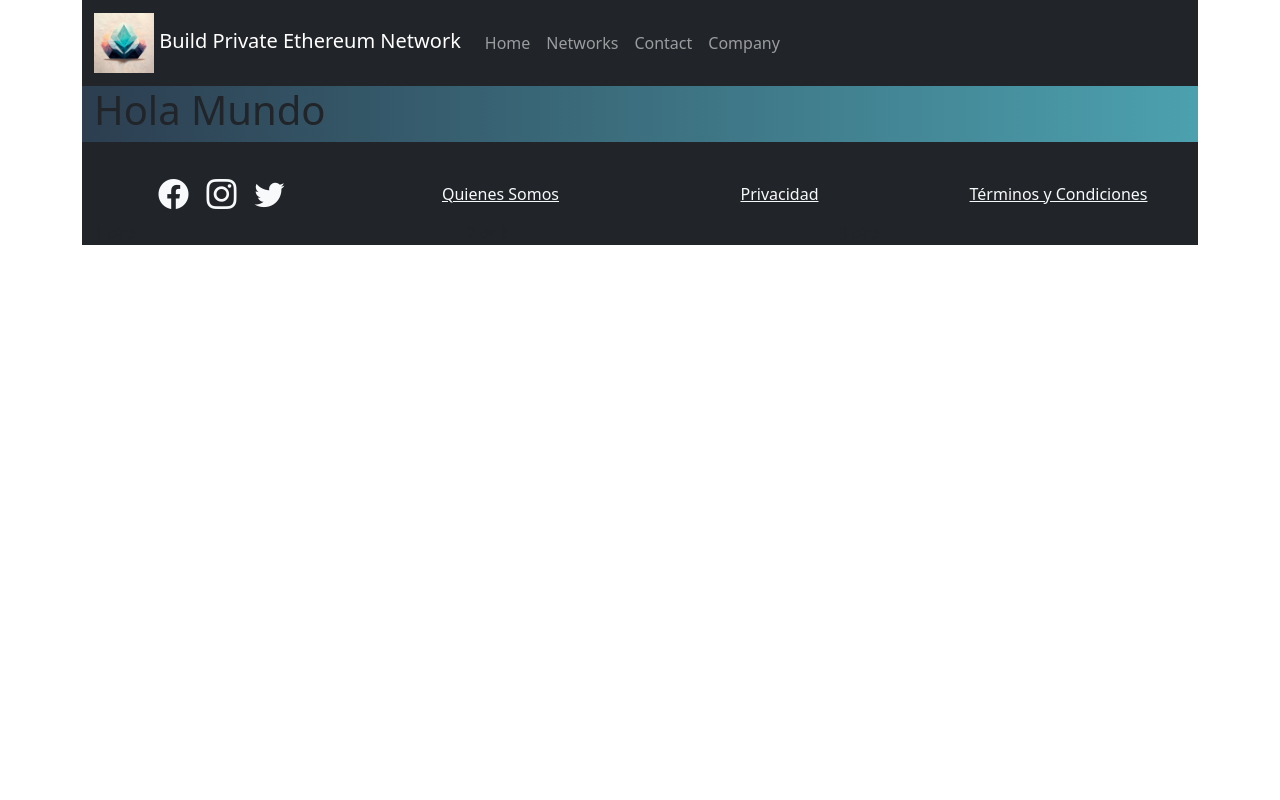
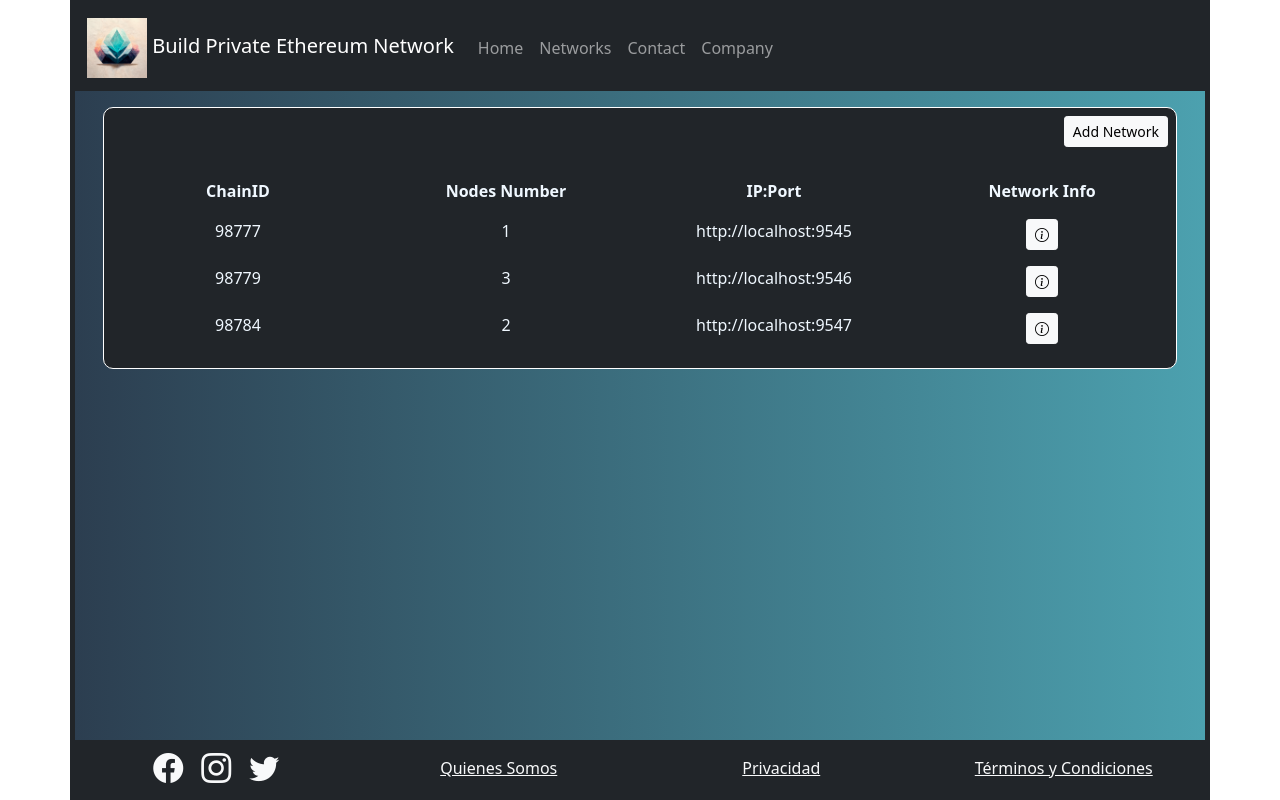
Before and after one commit to kikkobcn/ProyectoBase, a React (Vite) app in the folder frontend/: page /networks in a window 1280 px wide. Built offline with nearby package versions, Linux system fonts and the light colour scheme.

Commit message:
network content added

```diff
--- a/frontend/src/Home.jsx
+++ b/frontend/src/Home.jsx
@@ -3,7 +3,7 @@ import { Footer } from "./components/Footer"
 import { Outlet } from "react-router-dom"
 export const Home = () =>{
     return (
-    <div className="container d-flex flex-column justify-content-between">
+    <div className="container d-flex flex-column justify-content-between min-vh-100 contenedor">
         <Header>Header</Header>
         <div className="flex-grow-1 area">
             <Outlet></Outlet>
--- a/frontend/src/components/Footer.jsx
+++ b/frontend/src/components/Footer.jsx
@@ -6,7 +6,7 @@ export const Footer = () =>{
 
   return (
 <Container className='bg-dark'>
-  <Row className='mt-4'>
+  <Row className='justify-content-center'>
     <Col className='col-footer'>
       <a href="https://facebook.com" className="btn rrss btn-sm text-light"  role="button" aria-disabled="true"><i className="bi bi-facebook"></i></a>
       <a href="https://instagram.com" className="btn rrss btn-sm text-light" role="button" aria-disabled="true"><i className="bi bi-instagram"></i></a>
@@ -29,11 +29,6 @@ export const Footer = () =>{
     </Col>
 
   </Row>
-  <Row>
-    <Col>1 of 3</Col>
-    <Col>2 of 3</Col>
-    <Col>3 of 3</Col>
-  </Row>
 </Container>
   )
 }
--- a/frontend/src/components/HomeBody.jsx
+++ b/frontend/src/components/HomeBody.jsx
@@ -44,7 +44,8 @@ export const HomeBody = () => {
                 </Carousel.Item>
             </Carousel>
             <div className="container my-5 text-center">
-                <h4 className='display-5 text-light'>Planes</h4>
+                <div className='network-container bg-dark p-3'>
+                    <h1 className='display-5 mb-3 text-light'>Planes</h1>
                     <div className="row row-cols-1 row-cols-md-3">
                         <div className="col mb-3">
                             <div className="card shadow-lg">
@@ -97,5 +98,6 @@ export const HomeBody = () => {
                     </div>
                 </div>
             </div>
+        </div>
     );
 }
--- a/frontend/src/components/NetworksBody.jsx
+++ b/frontend/src/components/NetworksBody.jsx
@@ -1,9 +1,60 @@
+import Table from 'react-bootstrap/Table'
+import Row from 'react-bootstrap/Row';
+import Col from 'react-bootstrap/Col';
 
 export const NetworksBody = () => {
 
     return (
-        <div className="container">
-            <h1>Hola Mundo</h1>
+        <div className="container text-light">
+            <div className='network-container bg-dark  m-3'>
+            <div className='text-end'>
+                <p>
+                    <button type="button" class="btn btn-light btn-sm m-2">Add Network</button>
+                </p>
+            </div>
+            <Table borderless className='text-center' id='networks-table'>
+                <thead>
+                    <tr>
+                        <th className='col-md-3'>ChainID</th>
+                        <th className='col-md-3'>Nodes Number</th>
+                        <th className='col-md-3'>IP:Port</th>
+                        <th className='col-md-3'>Network Info</th>
+                    </tr>
+                </thead>
+                <tbody>
+                        <tr>
+                            <td>98777</td>
+                            <td>1</td>
+                            <td>http://localhost:9545</td>
+                            <td>
+                                <button className="btn btn-light btn-sm">
+                                    <i class="bi bi-info-circle"></i>
+                                </button>
+                            </td>
+                        </tr>
+                        <tr>
+                            <td>98779</td>
+                            <td>3</td>
+                            <td>http://localhost:9546</td>
+                            <td>
+                                <button className="btn btn-light btn-sm">
+                                    <i class="bi bi-info-circle"></i>
+                                </button>
+                            </td>
+                        </tr>
+                        <tr>
+                            <td>98784</td>
+                            <td>2</td>
+                            <td>http://localhost:9547</td>
+                            <td>
+                                <button className="btn btn-light btn-sm">
+                                    <i class="bi bi-info-circle"></i>
+                                </button>
+                            </td>
+                        </tr>
+                </tbody>
+            </Table>
+            </div>
         </div>
     );
 }
--- a/frontend/src/index.css
+++ b/frontend/src/index.css
@@ -1,3 +1,9 @@
+.contenedor{
+  border: 5px solid;
+  padding-left: 0px;
+  padding-right: 0px;
+}
+
 .area{
   background-image: linear-gradient(to right, #2c3e50, #4ca1af);
   width: 100%;
@@ -24,3 +30,13 @@
     align-items: center;
     justify-content: center;
 }
+
+.network-container{
+  border: 1px solid;
+  border-radius: 10px;
+  border-color: white;
+}
+
+#networks-table {
+    color: aliceblue;
+}
```
Lines whose indentation alone changed are shown as unchanged.
